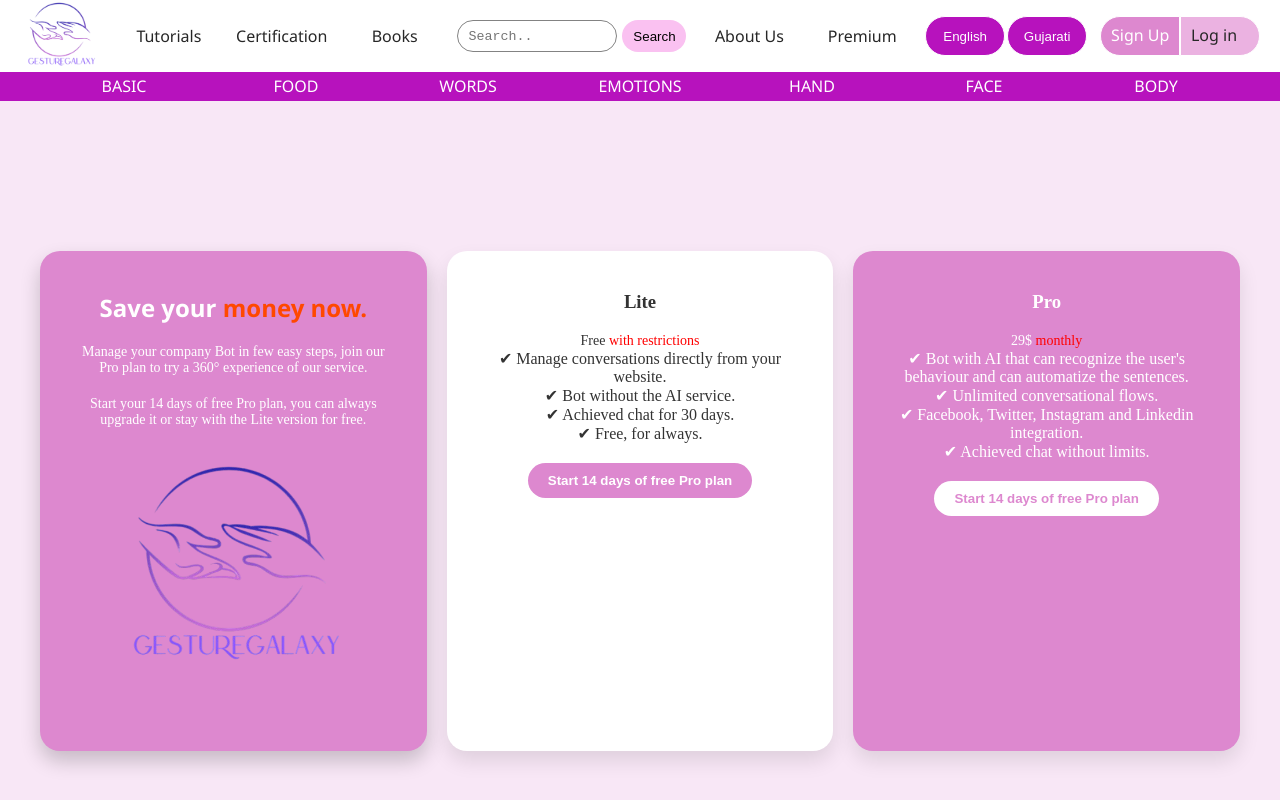
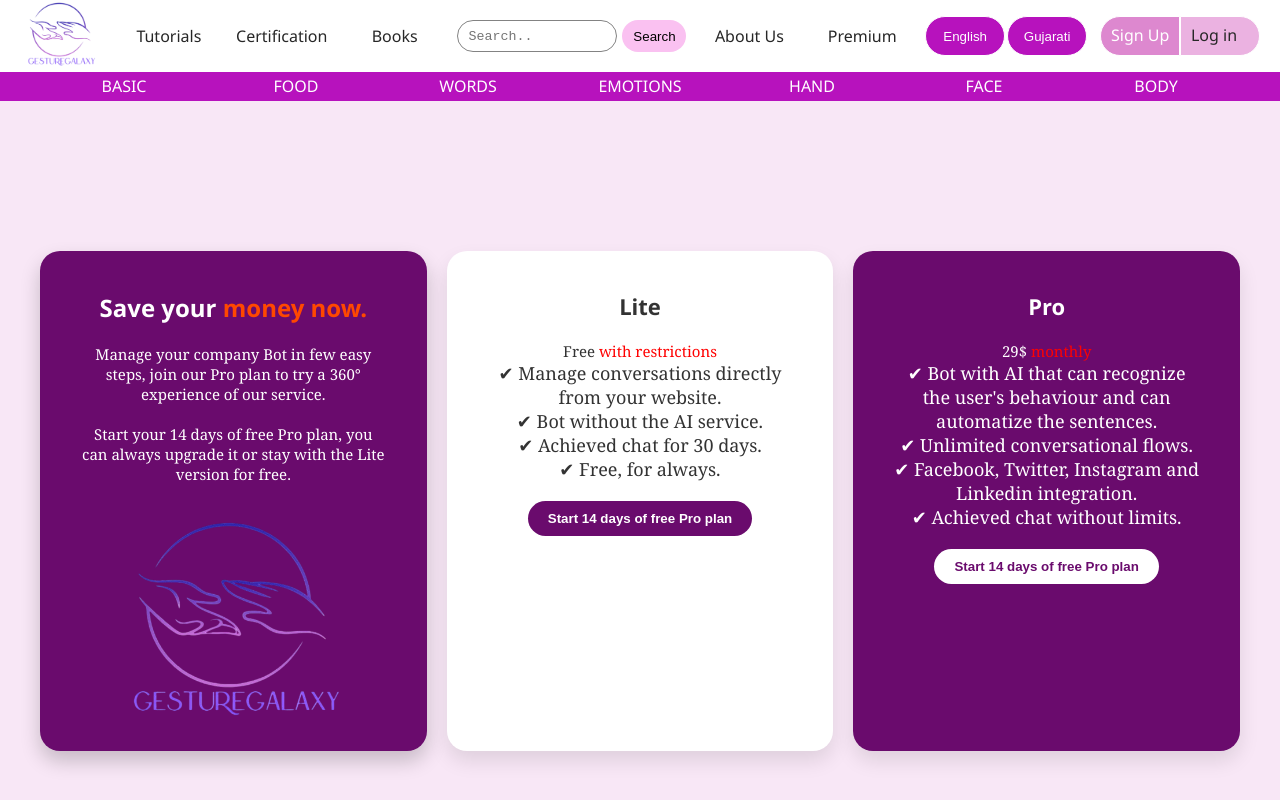
Before and after one commit to VandanKambodi/GestureGalaxy, a React (Vite) app in the folder learning-app/: page /premium in a window 1280 px wide. Shown: the top 800 px of the page. Built offline with nearby package versions, Linux system fonts and the light colour scheme.

Commit message:
premium page

```diff
--- a/learning-app/src/components/premium.css
+++ b/learning-app/src/components/premium.css
@@ -5,6 +5,22 @@
     align-items: center;
     padding: 20px;
     background-color: #F8E7F6;
+  }
+
+  p{
+    font-family:Cambria, Cochin, Georgia, Times, 'Times New Roman', serif;
+    font-size: 15px;
+  }
+
+  h3{
+    font-family: 'Segoe UI', Tahoma, Geneva, Verdana, sans-serif;
+    font-size: 22px;
+  }
+
+  ul{
+    font-family: Georgia, 'Times New Roman', Times, serif;
+    align-items: left;
+    font-size: 18px;
   }
 
   .pricing-grid {
@@ -16,7 +32,7 @@
   }
 
   .pricing-left-panel {
-    background-color: #DD88CF;
+    background-color: #6a0b6d;
     color: white;
     padding: 40px;
     height: 500px;
@@ -51,7 +67,7 @@
   }
 
   .pricing-pro {
-    background-color: #DD88CF;
+    background-color: #6a0b6d;
     color: white;
   }
 
@@ -70,19 +86,20 @@
   }
 
   .pricing-lite .pricing-button {
-    background-color: #DD88CF;
+    background-color: #6a0b6d;
     color: white;
   }
 
   .pricing-lite .pricing-button:hover {
-    background-color: #ff60e5;
+    background-color: #ff0000;
   }
 
   .pricing-pro .pricing-button {
     background-color: white;
-    color: #DD88CF;
+    color: #6a0b6d;
   }
 
   .pricing-pro .pricing-button:hover {
-    background-color: #fae1fd;
+    background-color: #ff0000;
+    color: white;
   }
--- a/learning-app/src/components/premium.jsx
+++ b/learning-app/src/components/premium.jsx
@@ -10,7 +10,7 @@
           <h2>Save your <span className="highlight">money now.</span></h2>
           <p>Manage your company Bot in few easy steps, join our Pro plan to try a 360° experience of our service.</p>
           <p>Start your 14 days of free Pro plan, you can always upgrade it or stay with the Lite version for free.</p>
-          <img src="./logo1.png" alt="Gesture Galaxy Logo" className="pricing-bot-image" />
+          <a href="./home"><img src="./logo1.png" alt="Gesture Galaxy Logo" className="pricing-bot-image" /></a>
         </div>
 
         <div className="pricing-plan pricing-lite">
```
